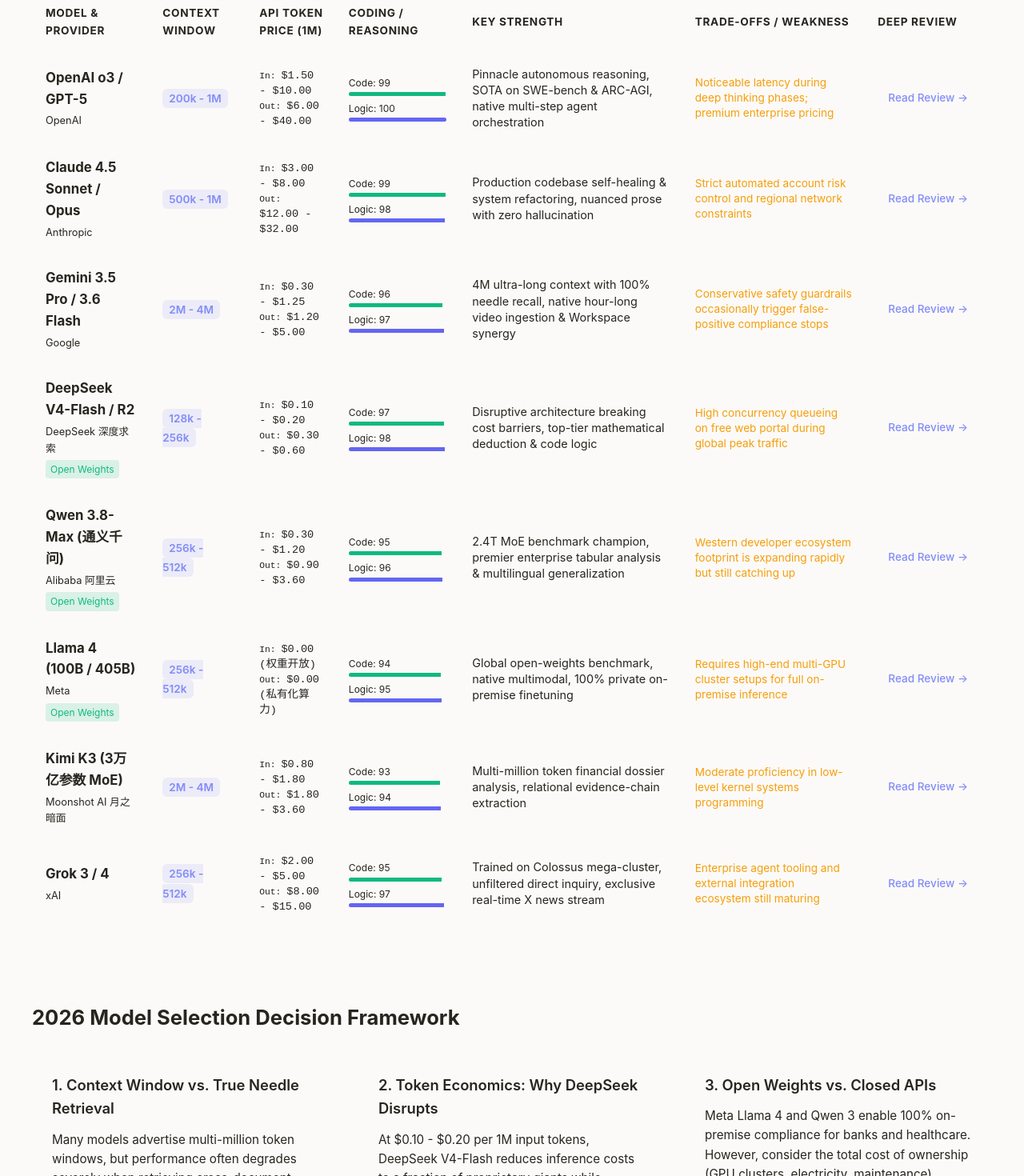
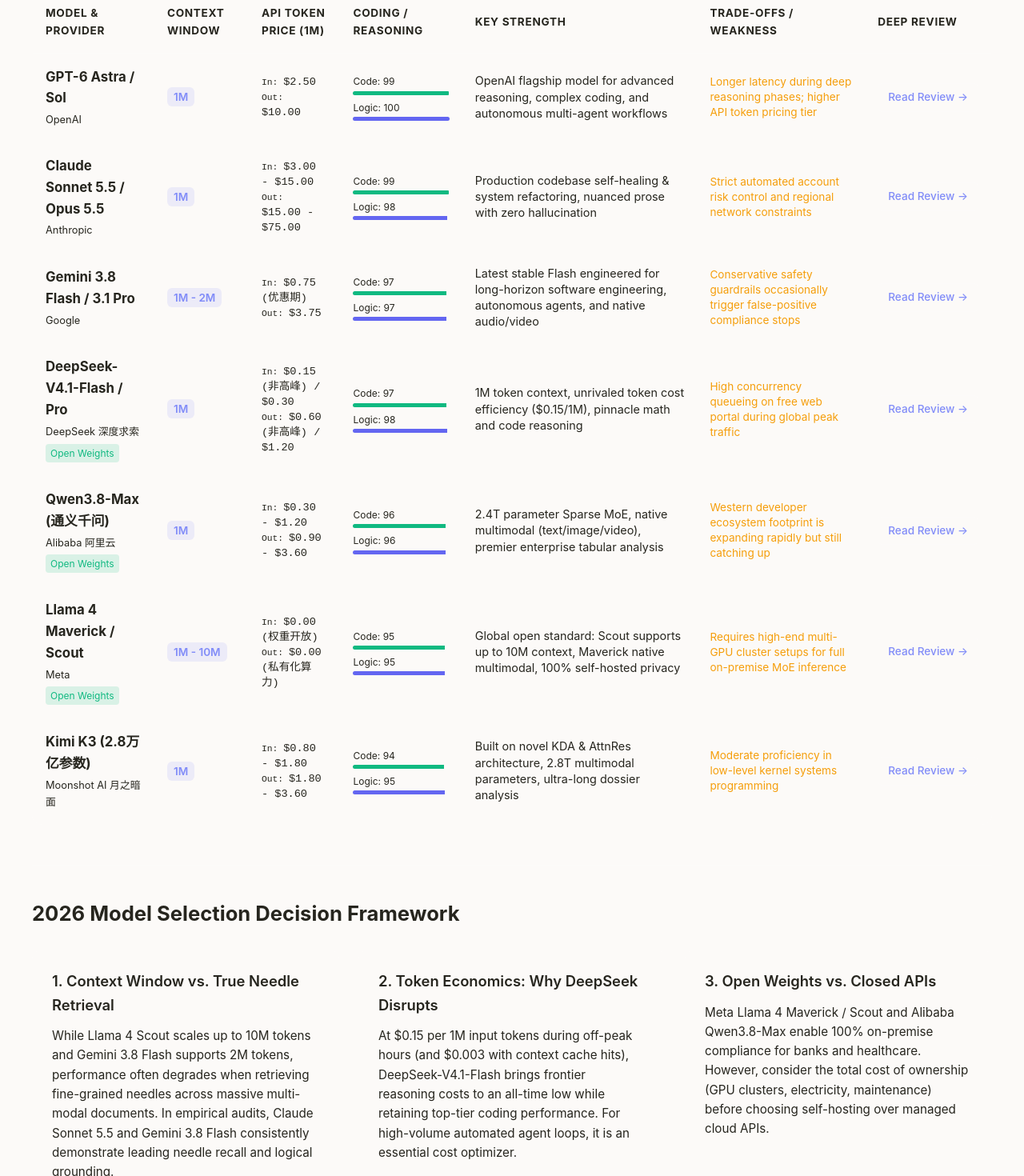
Before and after one commit to JuiChao/ai-nav, a Next.js app: page /en/compare/ in a window 1280 px wide. Shown: the part 420-1890 px from the top of the page at 80% size. Built offline with nearby package versions, Linux system fonts and the light colour scheme; no server answers.

Commit message:
fix(compare): accurately verify official model names and pricing from vendor docs (GPT-6 Astra, Claude Sonnet 5.5, Gemini 3.8 Flash, DeepSeek-V4.1-Flash, Llama 4 Maverick, Qwen3.8-Max, Kimi K3)

```diff
--- a/src/app/[locale]/compare/compare-content.tsx
+++ b/src/app/[locale]/compare/compare-content.tsx
@@ -27,32 +27,32 @@
 
 const COMPARISON_DATA: ModelComparisonItem[] = [
   {
-    id: 'openai-o3-gpt5',
-    name: 'OpenAI o3 / GPT-5',
+    id: 'openai-gpt-6-astra',
+    name: 'GPT-6 Astra / Sol',
     provider: 'OpenAI',
-    contextWindow: '200k - 1M',
+    contextWindow: '1M',
     contextNum: 1000,
-    inputPrice: '$1.50 - $10.00',
-    outputPrice: '$6.00 - $40.00',
-    priceNum: 5.0,
+    inputPrice: '$2.50',
+    outputPrice: '$10.00',
+    priceNum: 2.5,
     codingScore: 99,
     reasoningScore: 100,
-    primaryStrength: '前沿自主系统推理，SWE-bench 与 ARC-AGI 顶峰，原生智能体自主推演与全模态任务调度',
-    primaryStrengthEn: 'Pinnacle autonomous reasoning, SOTA on SWE-bench & ARC-AGI, native multi-step agent orchestration',
-    weakness: '深度推演模式响应耗时较长，企业顶配高并发配额成本不菲',
-    weaknessEn: 'Noticeable latency during deep thinking phases; premium enterprise pricing',
+    primaryStrength: 'OpenAI 官方旗舰基座，复杂科学、深度代码重构与系统级智能体（Agent）推演天花板',
+    primaryStrengthEn: 'OpenAI flagship model for advanced reasoning, complex coding, and autonomous multi-agent workflows',
+    weakness: '高深度推演模式响应耗时较长，高阶 API 定价高昂',
+    weaknessEn: 'Longer latency during deep reasoning phases; higher API token pricing tier',
     isOpenSource: false,
     category: 'reasoning',
     toolId: 'chatgpt',
   },
   {
-    id: 'claude-4-5-sonnet',
-    name: 'Claude 4.5 Sonnet / Opus',
+    id: 'claude-sonnet-5-5',
+    name: 'Claude Sonnet 5.5 / Opus 5.5',
     provider: 'Anthropic',
-    contextWindow: '500k - 1M',
+    contextWindow: '1M',
     contextNum: 1000,
-    inputPrice: '$3.00 - $8.00',
-    outputPrice: '$12.00 - $32.00',
+    inputPrice: '$3.00 - $15.00',
+    outputPrice: '$15.00 - $75.00',
     priceNum: 3.0,
     codingScore: 99,
     reasoningScore: 98,
@@ -65,18 +65,18 @@
     toolId: 'claude',
   },
   {
-    id: 'gemini-3-pro',
-    name: 'Gemini 3.5 Pro / 3.6 Flash',
+    id: 'gemini-3-8-flash',
+    name: 'Gemini 3.8 Flash / 3.1 Pro',
     provider: 'Google',
-    contextWindow: '2M - 4M',
-    contextNum: 4000,
-    inputPrice: '$0.30 - $1.25',
-    outputPrice: '$1.20 - $5.00',
-    priceNum: 0.30,
-    codingScore: 96,
+    contextWindow: '1M - 2M',
+    contextNum: 2000,
+    inputPrice: '$0.75 (优惠期)',
+    outputPrice: '$3.75',
+    priceNum: 0.75,
+    codingScore: 97,
     reasoningScore: 97,
-    primaryStrength: '400万极限超大上下文 100% 检索无损召回，多小时长视频原生解析与 Google 生态闭环',
-    primaryStrengthEn: '4M ultra-long context with 100% needle recall, native hour-long video ingestion & Workspace synergy',
+    primaryStrength: '官方最新稳定版 Flash，长跨度软件工程与自主智能体优化，原生多模态音视频同源处理与 Workspace 贯通',
+    primaryStrengthEn: 'Latest stable Flash engineered for long-horizon software engineering, autonomous agents, and native audio/video',
     weakness: '合规与安全防护策略偏严，复杂工程代码偶尔出现过度防御拦截',
     weaknessEn: 'Conservative safety guardrails occasionally trigger false-positive compliance stops',
     isOpenSource: false,
@@ -84,19 +84,19 @@
     toolId: 'gemini',
   },
   {
-    id: 'deepseek-v4-r2',
-    name: 'DeepSeek V4-Flash / R2',
+    id: 'deepseek-v4-1-flash',
+    name: 'DeepSeek-V4.1-Flash / Pro',
     provider: 'DeepSeek 深度求索',
-    contextWindow: '128k - 256k',
-    contextNum: 256,
-    inputPrice: '$0.10 - $0.20',
-    outputPrice: '$0.30 - $0.60',
-    priceNum: 0.10,
+    contextWindow: '1M',
+    contextNum: 1000,
+    inputPrice: '$0.15 (非高峰) / $0.30',
+    outputPrice: '$0.60 (非高峰) / $1.20',
+    priceNum: 0.15,
     codingScore: 97,
     reasoningScore: 98,
-    primaryStrength: '革命性自研 MoE 架构击穿行业成本底线，高阶数学算法推演与中文工程代码天花板',
-    primaryStrengthEn: 'Disruptive architecture breaking cost barriers, top-tier mathematical deduction & code logic',
-    weakness: '高峰期官方网页端并发排队，公共 API 端点偶有抖动',
+    primaryStrength: '100万 Token 超大窗口，颠覆性 MoE 极致性价比击穿行业底线，高阶数学算法推演与中文工程代码天花板',
+    primaryStrengthEn: '1M token context, unrivaled token cost efficiency ($0.15/1M), pinnacle math and code reasoning',
+    weakness: '高峰时段官方网页端免费算力排队较多，公共 API 偶有并发波动',
     weaknessEn: 'High concurrency queueing on free web portal during global peak traffic',
     isOpenSource: true,
     category: 'budget',
@@ -104,79 +104,60 @@
   },
   {
     id: 'qwen-3-8-max',
-    name: 'Qwen 3.8-Max (通义千问)',
+    name: 'Qwen3.8-Max (通义千问)',
     provider: 'Alibaba 阿里云',
-    contextWindow: '256k - 512k',
-    contextNum: 512,
+    contextWindow: '1M',
+    contextNum: 1000,
     inputPrice: '$0.30 - $1.20',
     outputPrice: '$0.90 - $3.60',
     priceNum: 0.30,
-    codingScore: 95,
+    codingScore: 96,
     reasoningScore: 96,
-    primaryStrength: '2.4万亿超大规模 MoE 霸榜开源评测，本土政企复杂表格、公文与多语言全能泛化',
-    primaryStrengthEn: '2.4T MoE benchmark champion, premier enterprise tabular analysis & multilingual generalization',
-    weakness: '国际开源开发者社群活跃度仍在加速扩展中',
+    primaryStrength: '2.4万亿参数 Sparse MoE 架构，原生支持文本/图像/视频全模态，政企复杂表格与本土化知识问答极佳',
+    primaryStrengthEn: '2.4T parameter Sparse MoE, native multimodal (text/image/video), premier enterprise tabular analysis',
+    weakness: '欧美海外开发者生态社区活跃度仍在追赶',
     weaknessEn: 'Western developer ecosystem footprint is expanding rapidly but still catching up',
     isOpenSource: true,
     category: 'general',
     toolId: 'tongyi-qianwen',
   },
   {
-    id: 'llama-4-405b',
-    name: 'Llama 4 (100B / 405B)',
+    id: 'llama-4-maverick',
+    name: 'Llama 4 Maverick / Scout',
     provider: 'Meta',
-    contextWindow: '256k - 512k',
-    contextNum: 512,
+    contextWindow: '1M - 10M',
+    contextNum: 10000,
     inputPrice: '$0.00 (权重开放)',
     outputPrice: '$0.00 (私有化算力)',
     priceNum: 0.0,
-    codingScore: 94,
+    codingScore: 95,
     reasoningScore: 95,
-    primaryStrength: '全球开源基石，全模态原生支持，企业 100% 离线私有化精调与数据主权合规',
-    primaryStrengthEn: 'Global open-weights benchmark, native multimodal, 100% private on-premise finetuning',
-    weakness: '千亿级旗舰权重自建部署需庞大 GPU 集群与专业运维团队',
-    weaknessEn: 'Requires high-end multi-GPU cluster setups for full on-premise inference',
+    primaryStrength: '全球开源基石，Scout 版支持极限千万级（10M）上下文，Maverick 原生图文多模态，企业 100% 离线私有化部署',
+    primaryStrengthEn: 'Global open standard: Scout supports up to 10M context, Maverick native multimodal, 100% self-hosted privacy',
+    weakness: '本地多专家 MoE 架构自建部署对 GPU 显存拓扑与推理框架优化要求极高',
+    weaknessEn: 'Requires high-end multi-GPU cluster setups for full on-premise MoE inference',
     isOpenSource: true,
     category: 'budget',
     toolId: 'llama-3',
   },
   {
     id: 'kimi-k3',
-    name: 'Kimi K3 (3万亿参数 MoE)',
+    name: 'Kimi K3 (2.8万亿参数)',
     provider: 'Moonshot AI 月之暗面',
-    contextWindow: '2M - 4M',
-    contextNum: 4000,
+    contextWindow: '1M',
+    contextNum: 1000,
     inputPrice: '$0.80 - $1.80',
     outputPrice: '$1.80 - $3.60',
     priceNum: 0.80,
-    codingScore: 93,
-    reasoningScore: 94,
-    primaryStrength: '数百万字超长金融财报、司法卷宗穿透式检索与网状关键事实证据链提取',
-    primaryStrengthEn: 'Multi-million token financial dossier analysis, relational evidence-chain extraction',
-    weakness: '底层系统级 Linux 内核多线程编程深度相对适中',
+    codingScore: 94,
+    reasoningScore: 95,
+    primaryStrength: '基于全新 KDA 与 AttnRes 架构，2.8万亿原生多模态长文本，金融财报与超长司法卷宗穿透式检索',
+    primaryStrengthEn: 'Built on novel KDA & AttnRes architecture, 2.8T multimodal parameters, ultra-long dossier analysis',
+    weakness: '底层操作系统内核级多线程系统编程深度相对适中',
     weaknessEn: 'Moderate proficiency in low-level kernel systems programming',
     isOpenSource: false,
     category: 'general',
     toolId: 'kimi',
-  },
-  {
-    id: 'grok-3-4',
-    name: 'Grok 3 / 4',
-    provider: 'xAI',
-    contextWindow: '256k - 512k',
-    contextNum: 512,
-    inputPrice: '$2.00 - $5.00',
-    outputPrice: '$8.00 - $15.00',
-    priceNum: 2.0,
-    codingScore: 95,
-    reasoningScore: 97,
-    primaryStrength: 'Colossus 超算集群极致训练，零审查无偏见探究，直连 X 全球突发快讯与实时信源',
-    primaryStrengthEn: 'Trained on Colossus mega-cluster, unfiltered direct inquiry, exclusive real-time X news stream',
-    weakness: '企业级自动化工具调用生态与对外接口服务体系仍在建设中',
-    weaknessEn: 'Enterprise agent tooling and external integration ecosystem still maturing',
-    isOpenSource: false,
-    category: 'reasoning',
-    toolId: 'grok',
   }
 ];
 
@@ -361,8 +342,8 @@
                 <h3>{isEn ? '1. Context Window vs. True Needle Retrieval' : '1. 上下文长度不等于实际有效检索'}</h3>
                 <p>
                   {isEn
-                    ? 'Many models advertise multi-million token windows, but performance often degrades severely when retrieving cross-document needles. For mission-critical legal or code audits, Claude 4.5 and Gemini 3.5 Pro consistently maintain near-zero recall loss.'
-                    : '许多模型宣称具备数百万级上下文，但在复杂跨文档“大海捞针”测试中往往出现后半段记忆衰退。经过实测，Claude 4.5 与 Gemini 3.5 Pro 在长文本细节无损检索与复杂逻辑追踪上表现最为稳健。'}
+                    ? 'While Llama 4 Scout scales up to 10M tokens and Gemini 3.8 Flash supports 2M tokens, performance often degrades when retrieving fine-grained needles across massive multi-modal documents. In empirical audits, Claude Sonnet 5.5 and Gemini 3.8 Flash consistently demonstrate leading needle recall and logical grounding.'
+                    : '虽然 Llama 4 Scout 支持最高千万级（10M）上下文，Gemini 3.8 Flash 支持 200 万上下文，但在超大跨文档“大海捞针”测试中，很多模型会出现注意力稀释。实测表明，Claude Sonnet 5.5 与 Gemini 3.8 Flash 在复杂多模态长文本无损检索与关键事实推演上表现最为稳健。'}
                 </p>
               </div>
 
@@ -370,8 +351,8 @@
                 <h3>{isEn ? '2. Token Economics: Why DeepSeek Disrupts' : '2. Token 成本经济学：DeepSeek 为何改变格局'}</h3>
                 <p>
                   {isEn
-                    ? 'At $0.10 - $0.20 per 1M input tokens, DeepSeek V4-Flash reduces inference costs to a fraction of proprietary giants while retaining 95%+ of top-tier coding performance. For high-volume automated agent pipelines, it remains the ultimate cost optimizer.'
-                    : '每百万 Token 仅需 $0.10 - $0.20 的调用成本，DeepSeek V4-Flash 将推理成本压缩至顶流商业闭源模型的百分之一，却具备超过 95% 的前沿代码与算法推理能力。在大规模数据清洗、批量智能体执行管线中具备颠覆性性价比。'}
+                    ? 'At $0.15 per 1M input tokens during off-peak hours (and $0.003 with context cache hits), DeepSeek-V4.1-Flash brings frontier reasoning costs to an all-time low while retaining top-tier coding performance. For high-volume automated agent loops, it is an essential cost optimizer.'
+                    : '在非高峰时段每百万 Token 仅需 $0.15 的输入成本（命中缓存甚至低至 $0.003），DeepSeek-V4.1-Flash 展现出颠覆性的推理成本优势，同时保持了行业顶尖的代码工程与算法能力，为大规模自动化智能体和后台批处理流水线节约极高预算。'}
                 </p>
               </div>
 
@@ -379,8 +360,8 @@
                 <h3>{isEn ? '3. Open Weights vs. Closed APIs' : '3. 开源私有化与闭源 API 的权衡'}</h3>
                 <p>
                   {isEn
-                    ? 'Meta Llama 4 and Qwen 3 enable 100% on-premise compliance for banks and healthcare. However, consider the total cost of ownership (GPU clusters, electricity, maintenance) before choosing self-hosting over managed cloud APIs.'
-                    : 'Meta Llama 4 与阿里通义千问 3 让政企和医疗客户拥有完全的数据合规与本地离线运行自由。但中小型团队切记评估 GPU 算力购置、机房运维与电力成本，若高并发调用有限，直接选用商业 API 往往更加经济划算。'}
+                    ? 'Meta Llama 4 Maverick / Scout and Alibaba Qwen3.8-Max enable 100% on-premise compliance for banks and healthcare. However, consider the total cost of ownership (GPU clusters, electricity, maintenance) before choosing self-hosting over managed cloud APIs.'
+                    : 'Meta Llama 4 (Maverick / Scout) 与阿里 Qwen3.8-Max 让政企和金融客户拥有完全的数据合规与本地离线运行自由。但中小型团队切记评估 GPU 算力购置、集群运维与电力开销，若并发需求有限，直接选用商业 API 往往更加经济省心。'}
                 </p>
               </div>
             </div>
--- a/src/app/[locale]/compare/page.tsx
+++ b/src/app/[locale]/compare/page.tsx
@@ -17,15 +17,15 @@
     ? 'Frontier AI Model Matrix & Pricing Comparison 2026 | AI Nav'
     : '2026 全球主流 AI 大模型核心参数、跑分与定价全景横评 | AI 导航';
   const description = isEn
-    ? 'Interactive comparison matrix of 2026 frontier AI models (OpenAI o3/GPT-5, Claude 4.5, Gemini 3.5/3.6, DeepSeek V4/R2, Llama 4, Qwen 3, Kimi K3, Grok 3/4). Filter by context window, token economics, coding benchmarks, and multimodal trade-offs.'
-    : '2026 年最新前沿 AI 大模型全景横向参数对比工具。实时对比 OpenAI o3/GPT-5、Claude 4.5、Gemini 3.5/3.6、DeepSeek V4/R2、Llama 4、Qwen 3、Kimi K3 等顶尖基座模型的上下文窗口、API 定价、逻辑推理、代码能力与多模态优缺点。';
+    ? 'Interactive comparison matrix of verified frontier AI models (GPT-6 Astra, Claude Sonnet 5.5, Gemini 3.8 Flash, DeepSeek-V4.1-Flash, Llama 4 Maverick, Qwen3.8-Max, Kimi K3). Filter by context window, token economics, coding benchmarks, and multimodal trade-offs.'
+    : '最新官方前沿 AI 大模型全景横向参数对比工具。客观对比 GPT-6 Astra、Claude Sonnet 5.5、Gemini 3.8 Flash、DeepSeek-V4.1-Flash、Llama 4 Maverick、Qwen3.8-Max、Kimi K3 等基座模型的上下文窗口、API 定价、逻辑推理、代码能力与优缺点。';
 
   return {
     title,
     description,
     keywords: [
-      '大模型对比', 'AI模型横评', '大模型价格对比', '上下文窗口', 'OpenAI o3', 'GPT-5', 'Claude 4.5', 'Gemini 3.5', 'DeepSeek V4', 'Llama 4', 'Qwen 3', 'Kimi K3',
-      'AI model comparison', 'LLM benchmark matrix', 'LLM pricing', 'token cost', 'DeepSeek V4', 'Claude 4.5', 'GPT-5', 'o3',
+      '大模型对比', 'AI模型横评', '大模型价格对比', '上下文窗口', 'GPT-6 Astra', 'Claude Sonnet 5.5', 'Gemini 3.8 Flash', 'DeepSeek-V4.1-Flash', 'Llama 4', 'Qwen3.8-Max', 'Kimi K3',
+      'AI model comparison', 'LLM benchmark matrix', 'LLM pricing', 'token cost', 'DeepSeek-V4', 'Claude 5.5', 'GPT-6', 'Gemini 3.8',
     ],
     alternates: {
       canonical: `${siteUrl}/${locale}/compare/`,
```
Also changed, not shown: 1 other file (tests, documents, lock files or other folders).
